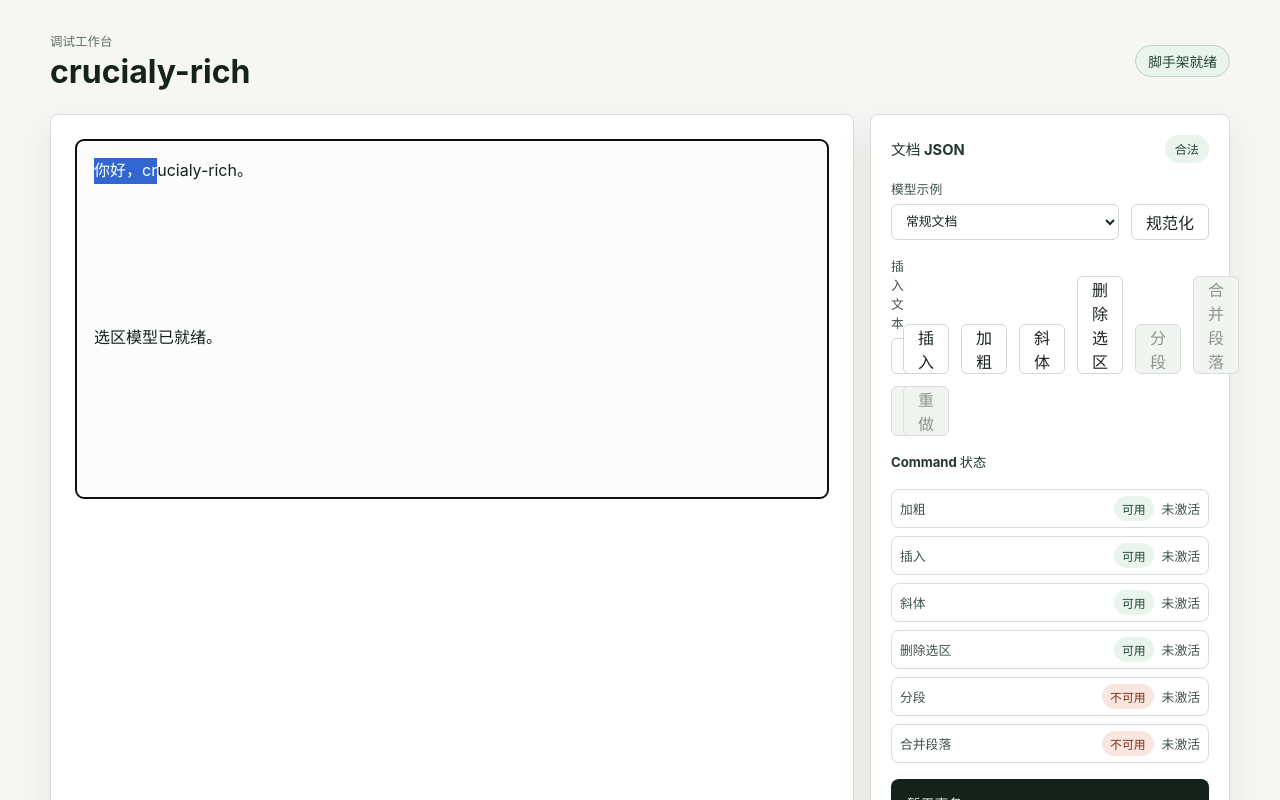
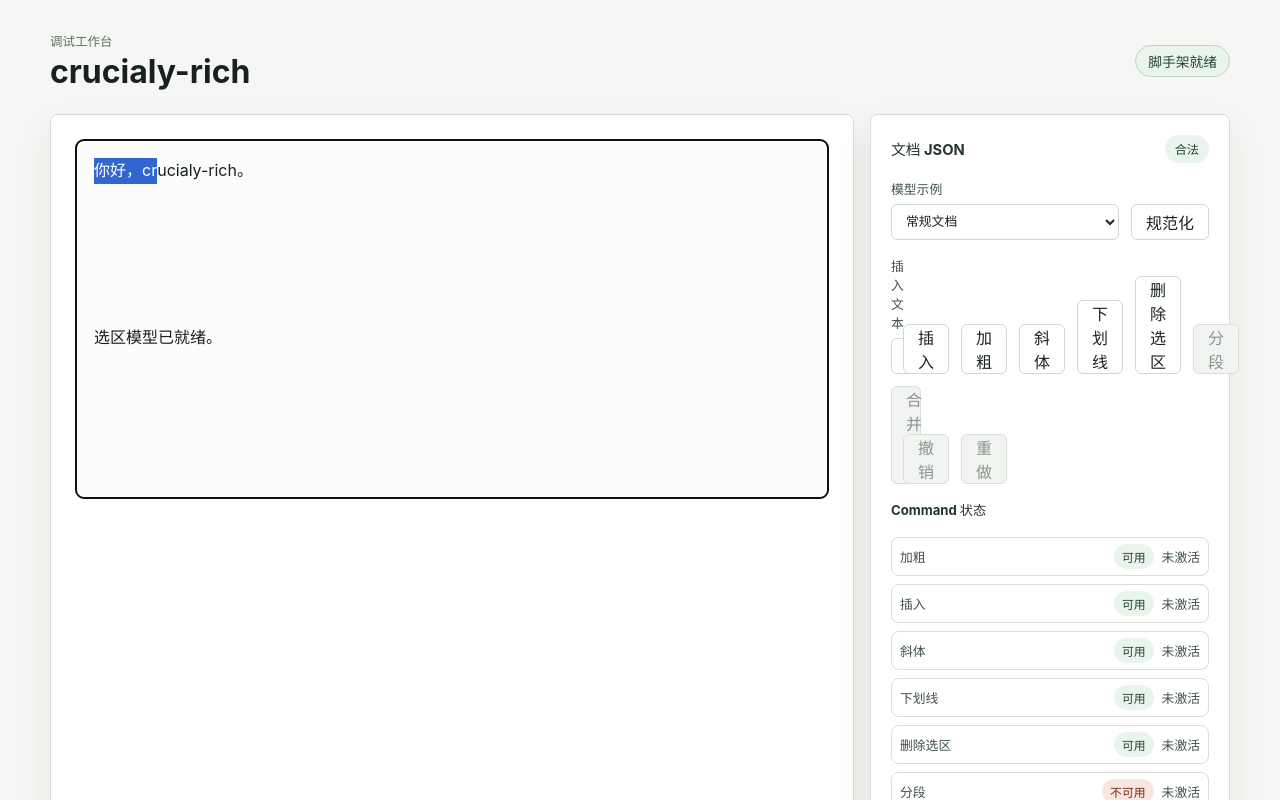
Before and after one commit to QDyanbing/crucialy-rich, a React (Vite) app in the folder apps/demo/: page / in a window 1280 px wide. Shown: the top 800 px of the page. Built offline with nearby package versions, Linux system fonts and the light colour scheme.

Commit message:
feat: add demo underline control

```diff
--- a/apps/demo/src/main.tsx
+++ b/apps/demo/src/main.tsx
@@ -25,6 +25,7 @@ import {
   redoHistory,
   recordHistory,
   SPLIT_BLOCK_COMMAND_NAME,
+  UNDERLINE_COMMAND_NAME,
   undoHistory,
   validateDocument,
   type CommandName,
@@ -149,6 +150,7 @@ const demoCommandDescriptors: DemoCommandDescriptor[] = [
   { label: "加粗", name: BOLD_COMMAND_NAME },
   { label: "插入", name: INSERT_TEXT_COMMAND_NAME },
   { label: "斜体", name: ITALIC_COMMAND_NAME },
+  { label: "下划线", name: UNDERLINE_COMMAND_NAME },
   { label: "删除选区", name: DELETE_SELECTION_COMMAND_NAME },
   { label: "分段", name: SPLIT_BLOCK_COMMAND_NAME },
   { label: "合并段落", name: MERGE_BLOCK_COMMAND_NAME },
@@ -608,6 +610,17 @@ function DemoApp() {
     );
   }
 
+  function handleUnderline() {
+    applyCommandResult(
+      executeCommand(demoCommandRegistry, UNDERLINE_COMMAND_NAME, {
+        context: {
+          document: normalizedDocument,
+          selection: modelSelection,
+        },
+      }),
+    );
+  }
+
   function handleDeleteText() {
     applyCommandResult(
       executeCommand(demoCommandRegistry, DELETE_SELECTION_COMMAND_NAME, {
@@ -786,6 +799,14 @@ function DemoApp() {
               斜体
             </button>
             <button
+              aria-pressed={isCommandActive(UNDERLINE_COMMAND_NAME)}
+              type="button"
+              disabled={isCommandDisabled(UNDERLINE_COMMAND_NAME)}
+              onClick={handleUnderline}
+            >
+              下划线
+            </button>
+            <button
               type="button"
               disabled={isCommandDisabled(DELETE_SELECTION_COMMAND_NAME)}
               onClick={handleDeleteText}
```
